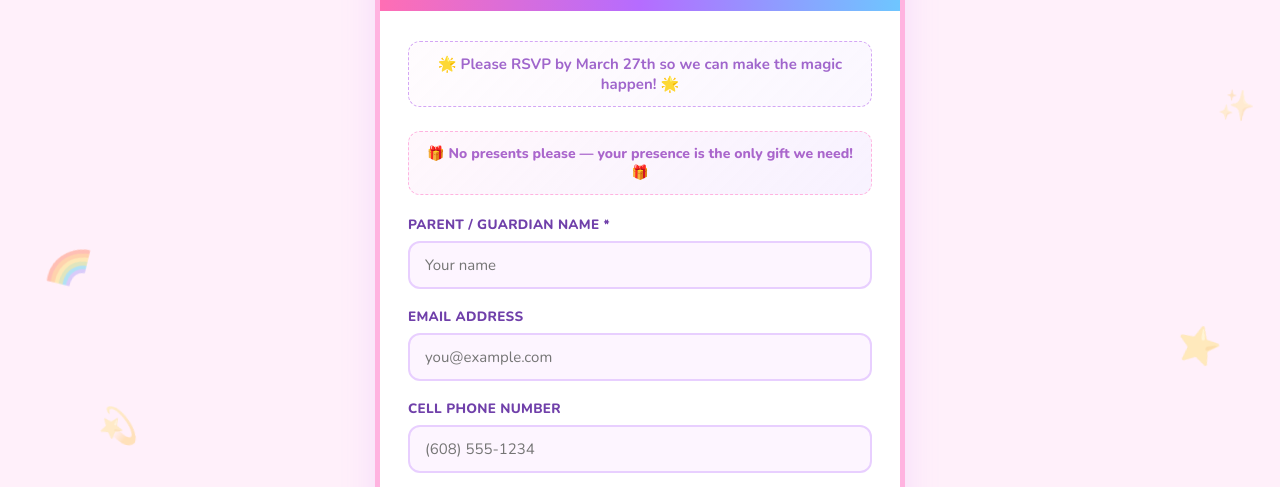
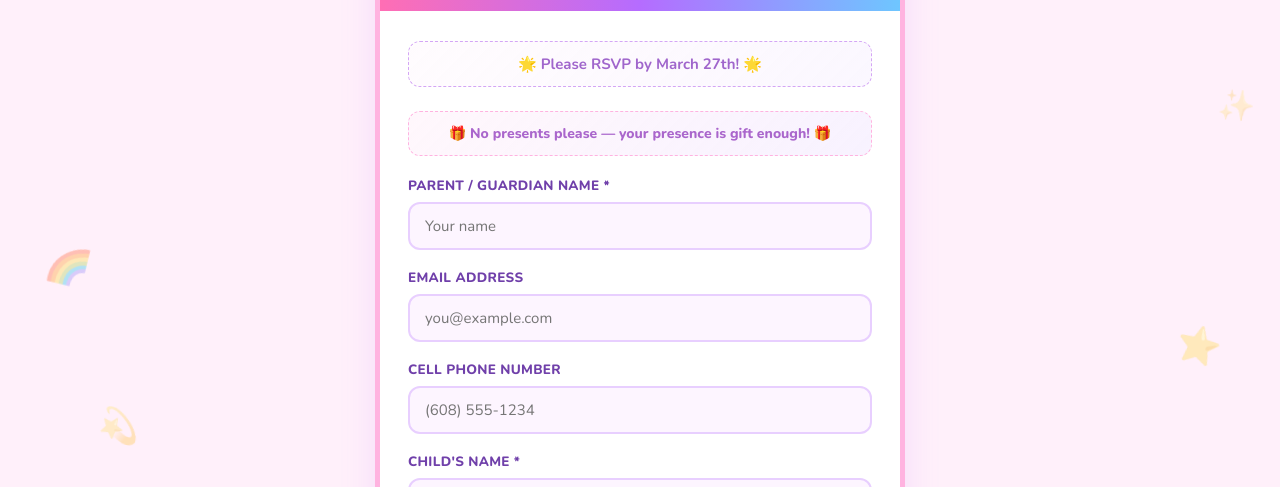
Before and after one commit to rundebu/Hannah-Birthday-RSVP, a plain HTML site: page index.html in a window 1280 px wide. Shown: the part 313-800 px from the top of the page. Drawn offline with nearby package versions, Linux system fonts and the light colour scheme.

Commit message:
Update RSVP messages for clarity

```diff
--- a/index.html
+++ b/index.html
@@ -368,11 +368,11 @@
 
             <div class="form-body">
                 <div class="form-intro">
-                    🌟 Please RSVP by March 27th so we can make the magic happen! 🌟
+                    🌟 Please RSVP by March 27th! 🌟
                 </div>
 
                 <div style="text-align:center;margin-bottom:20px;background:linear-gradient(135deg,#ffd6f030,#e8d6ff50);border-radius:12px;padding:12px 16px;border:1.5px dashed #ffb3e0;color:#aa66cc;font-weight:800;font-size:14px;">
-                    🎁 No presents please — your presence is the only gift we need! 🎁
+                    🎁 No presents please — your presence is gift enough! 🎁
                 </div>
 
                 <div id="rsvpForm">
```
